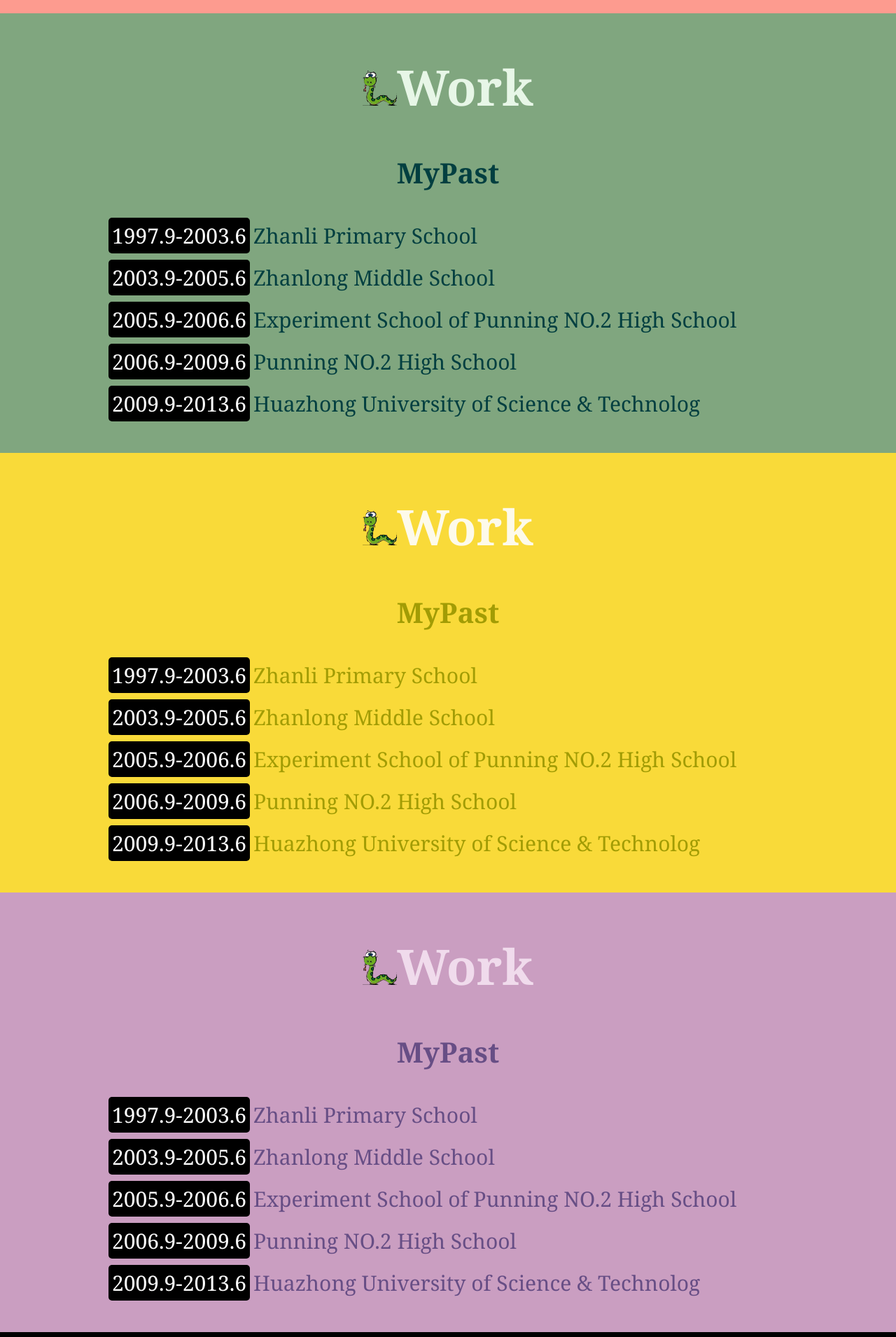
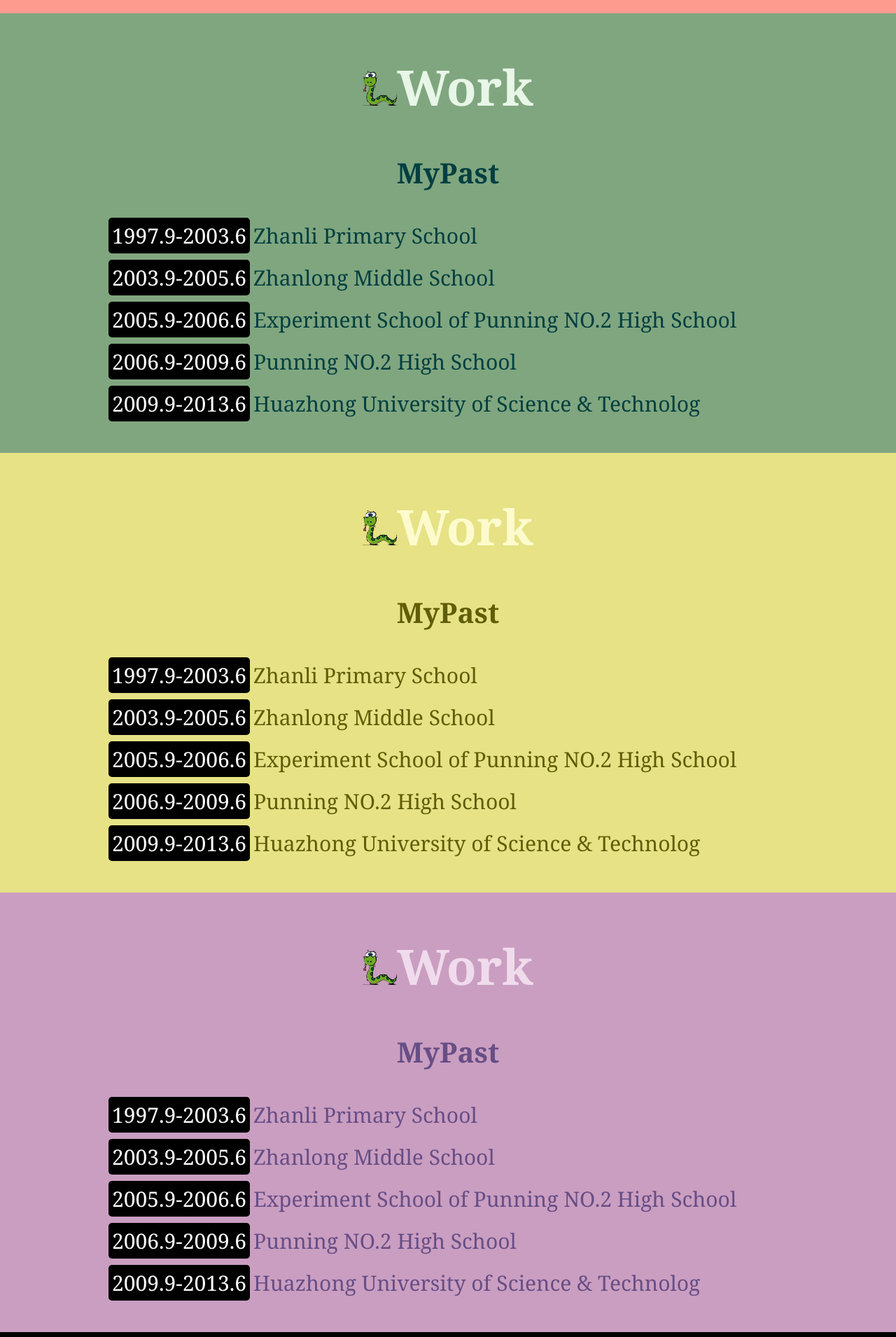
Before and after one commit to CodePeasant/formerblog, a Jekyll site: the page built from index.html, in a window 1280 px wide. Shown: the part 1569-3479 px from the top of the page at 70% size. Built offline with Jekyll 4.4.1, drawn with Linux system fonts in a browser that asks for light colours; some web fonts are replaced.

Commit message:
edit the yellow scheme

```diff
--- a/css/style.css
+++ b/css/style.css
@@ -108,11 +108,11 @@
  * dark-color:023f40
  */
 .yellow{
-    color: #a29c05;
-    background-color: #f9da39;
+    color: #605d07;
+    background-color: #e6e285;
 }
 .yellow h1{
-    color: #fdfaea;
+    color: #fdfbcd;
 }
 /*purple
  * backgroud:80a67f
```
